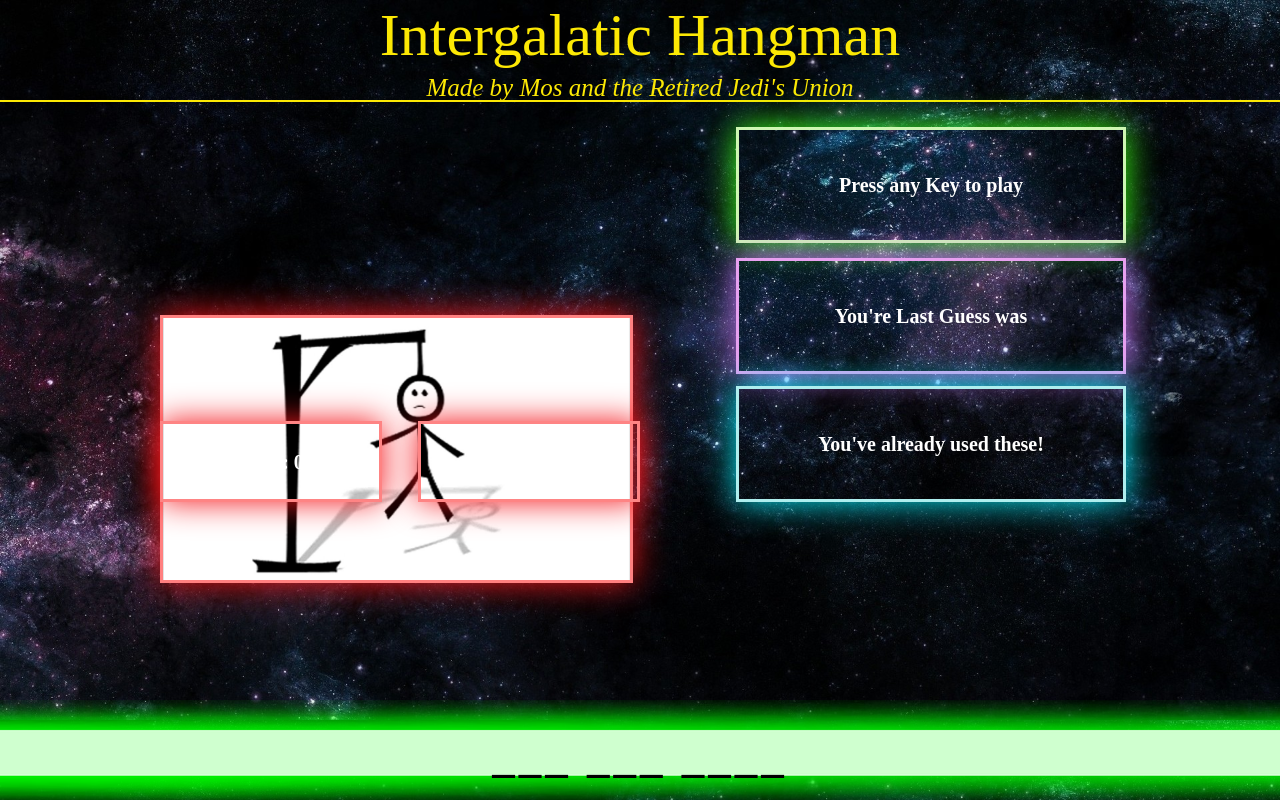
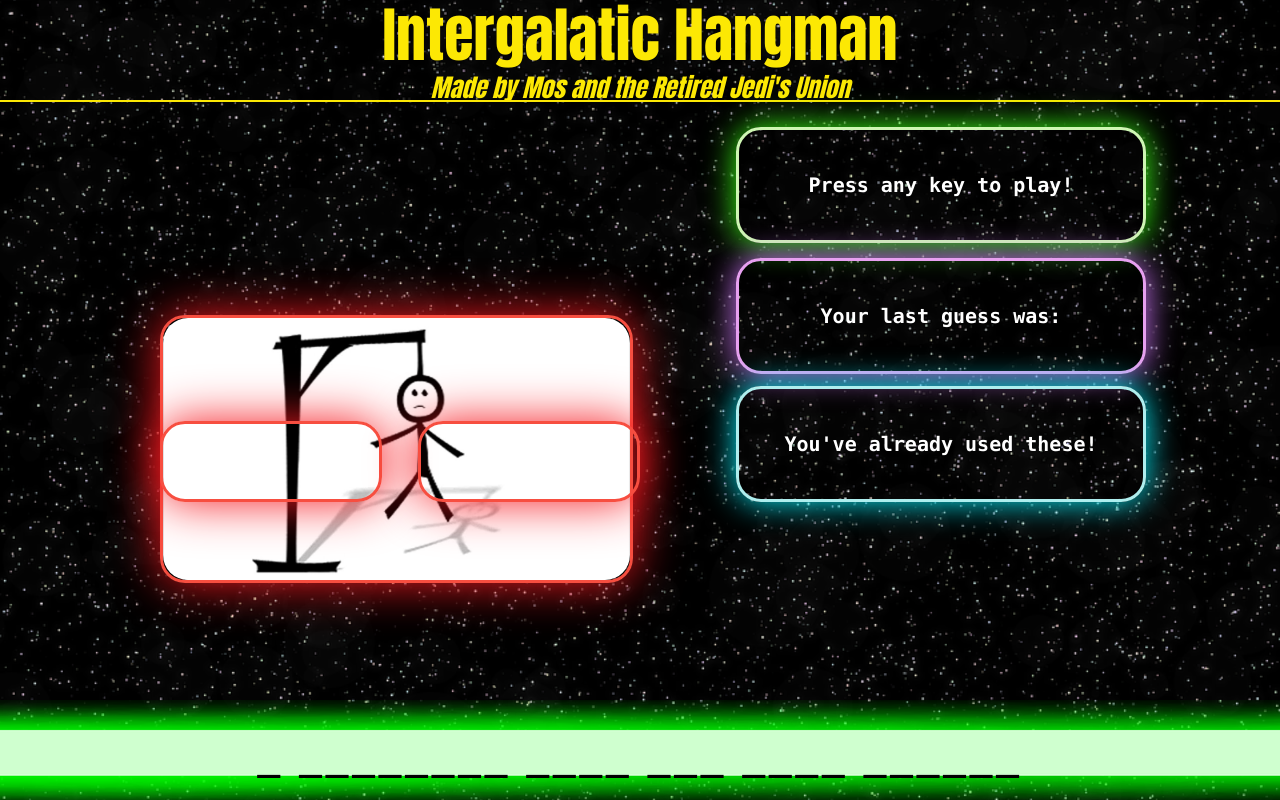
Before and after one commit to contygm/week-3-game, a PHP site: page / in a window 1280 px wide. Run offline with PHP 8.4, Linux system fonts and the light colour scheme.

Commit message:
nearly all must haves done, hangman pictures left

```diff
--- a/assets/css/style.css
+++ b/assets/css/style.css
@@ -5,7 +5,7 @@
 }
 
 body {
-	background-image: url(../images/galaxy2.jpg);
+	background-image: url(../images/space.png);
 	background-size: cover;
 	color: white;
 }
@@ -38,12 +38,12 @@ h1, h2 {
 
 h1{
 	font-size: 60px;
-	font-family: "SF Distant Galaxy AltOutline";
+	font-family: "SF Distant Galaxy AltOutline", Impact, Charcoal, sans-serif;
 }
 
 h2 {
 	font-size: 25px;
-	font-family: "SF Distant Galaxy AltOutline";
+	font-family: "SF Distant Galaxy AltOutline", Impact, Charcoal, sans-serif;
 	font-style: italic;
 }
 
@@ -53,6 +53,8 @@ p   {
   transform: translateY(-50%);
   font-size: 20px;
   font-weight: bold;
+  font-family: "Lucida Console", Monaco, monospace;
+  line-height: 2;
  }
 
 #gallows {
@@ -69,23 +71,26 @@ p   {
 	align-content: center;
 	height: 70%;
 	position: absolute;
-	border: 3px solid #FF8080;
-	box-shadow: 0 0 2em #F4171D;
+	border: 3px solid #F74E40;
+	box-shadow: 0 0 3em #F61920;
+	border-radius: 25px;
 }
 
 img {
 	width: 100%;
 	height: 100%;
+	border-radius: 25px;
 }
 
 #winsDiv, #livesDiv {
 	display: inline-block;
-	border: 3px solid #FE8484;
-	box-shadow: 0 0 2em #F4171D;
+	box-shadow: 0 0 3em #F61920;
 	width: 45%;
 	height: 20%;
 	text-align: center;
 	position: absolute;
+	border: 3px solid #F74E40;
+	border-radius: 25px;
 
 
 }
@@ -100,6 +105,8 @@ img {
 	float: right;
 	right: 0;
 	bottom: 0;
+
+
 }
 
 #guessBox {
@@ -116,6 +123,8 @@ img {
 	text-align: center;
 	height: 110px;
 	position: absolute;
+	border-radius: 25px;
+	padding: 0 10px 0 10px;
 }
 
 #directionsDiv {
--- a/assets/javascript/game.js
+++ b/assets/javascript/game.js
@@ -24,7 +24,15 @@ var StarWars = [
 
 	"Emperor Palpatine","Purple Lightsaber",
 	"Jedi Master Yoda","Qui Gon Jinn",
-	"May the Force Be With You","The Jedi Order"
+	"May the Force Be With You","The Jedi Order",
+	"There is no try","Never tell me the odds",
+	"In a galaxy far far away","I am your Father",
+
+	"Fear is the path to the dark side","Be mindful of your thoughts",
+	"I sense great fear in you Skywalker","You were the chosen one",
+	"Now I am the master","I find your lack of faith disturbing",
+	"A powerful Sith you will become","I am C3PO Human Cyborg Relations",
+	"Hard to see the Dark Side is","Laugh it up Fuzz ball"
 ]
 
 function checkRepeat(letter) {
@@ -35,7 +43,7 @@ function checkRepeat(letter) {
 	}
 };
 
-var theWord = StarWars[Math.floor(Math.random() * 36)];
+var theWord = StarWars[Math.floor(Math.random() * 50)];
 
 function printWord() {
 	for (var n = 0; n < theWord.length; n++) {
@@ -49,21 +57,21 @@ function printWord() {
 };
 
 function resetWord (){
-	theWord = StarWars[Math.floor(Math.random() * 36)];
+	theWord = StarWars[Math.floor(Math.random() * 50)];
 	pastGuess = [];
 	spaceHolder = "";
 	printWord();
 	lives = 10;
-	document.getElementById("lives").innerHTML= lives + " Lives Left";
-	document.getElementById("directions").innerHTML= "You Won!";
-	document.getElementById("lastGuess").innerHTML= "You're Last Guess was: <br>";
+	document.getElementById("lives").innerHTML= lives + " Lives";
+	document.getElementById("directions").innerHTML= "You won!";
+	document.getElementById("lastGuess").innerHTML= "Your last guess was: <br>";
 	document.getElementById("pastGuess").innerHTML= "You've already used these! <br>" + pastGuess;
 };
 
 function checkGuess(letter) {
 	var correct = 0;
 	for (var n = 0; n < theWord.length; n++) {
-		if (letter == theWord[n].toLowerCase()){
+		if (letter == theWord[n].toUpperCase()){
 			spaceHolder = spaceHolder.substr(0, n) + theWord[n] + spaceHolder.substr(n+1);
 			correct++;
 		}
@@ -94,11 +102,11 @@ function checkWin(){
 function updateLives(){
 	lives--;
 	if (lives < 1) {
-		document.getElementById("directions").innerHTML= "Oops! Looks like you lost! Hit a key for your next guess!";
+		document.getElementById("directions").innerHTML= "Oops! Looks like you lost! Hit a key for your next round!";
 		resetWord();
 	} else {
-		document.getElementById("directions").innerHTML= "Nope! Try Again!";
-		document.getElementById("lives").innerHTML= lives + " Lives Left";
+		document.getElementById("directions").innerHTML= "Nope! Try again!";
+		document.getElementById("lives").innerHTML= lives + " Lives";
 	};
 }
 
@@ -106,10 +114,10 @@ window.onload = printWord;
 console.log(theWord);
 
 document.onkeyup = function(event) {
-	var guess = String.fromCharCode(event.keyCode).toLowerCase();
+	var guess = String.fromCharCode(event.keyCode).toUpperCase();
 
 	// is it an alpha key?
-	if (!/[a-z]/.test(guess)) {
+	if (!/[A-Z]/.test(guess)) {
 		document.getElementById("directions").innerHTML= "Select an alpha key.";
 	}
 
@@ -130,8 +138,8 @@ document.onkeyup = function(event) {
 
 	// wrong guess
 	else {
-		document.getElementById("directions").innerHTML= "Nope! Try Again!";
-		document.getElementById("lastGuess").innerHTML= "You're Last Guess was: <br>" + guess;
+		document.getElementById("directions").innerHTML= "Nope! Try again!";
+		document.getElementById("lastGuess").innerHTML= "Your last guess was: <br>" + guess.toUpperCase() ;
 		pastGuess.push(guess);
 		document.getElementById("pastGuess").innerHTML= "You've already used these! <br>" + pastGuess;
 		updateLives();
--- a/index.html
+++ b/index.html
@@ -31,7 +31,7 @@
 
 				<div id = "livesDiv">
 				<!-- Guesses Remaining -->
-					<p id = "lives">10 Lives Left</p>
+					<p id = "lives">10 Lives</p>
 				</div>
 			</section>
 
@@ -41,12 +41,12 @@
 				<div id="directionsDiv">
 
 				<!-- Directions/Error Message -->
-					<p id = "directions">Press any Key to play</p>
+					<p id = "directions">Press any key to play!</p>
 				</div>
 
 				<div id= "lastGuessDiv">
 				<!-- Last Guess -->
-					<p id = "lastGuess">You're Last Guess was</p>
+					<p id = "lastGuess">Your last guess was: </p>
 				</div>
 
 				<div id="pastGuessDiv">
```
Also changed, not shown: assets/images/galaxy2.jpg (deleted), assets/images/space.png (added).
